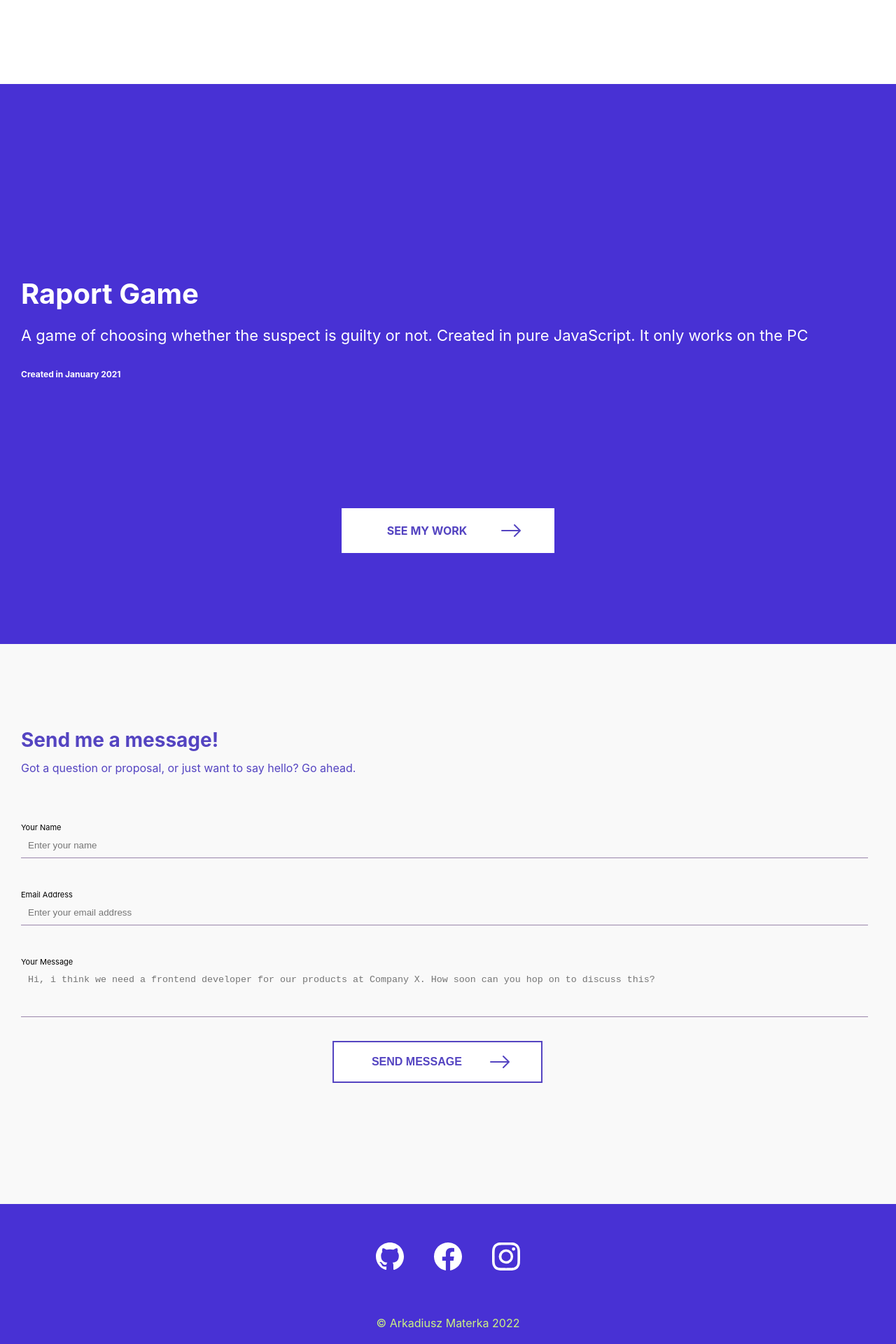
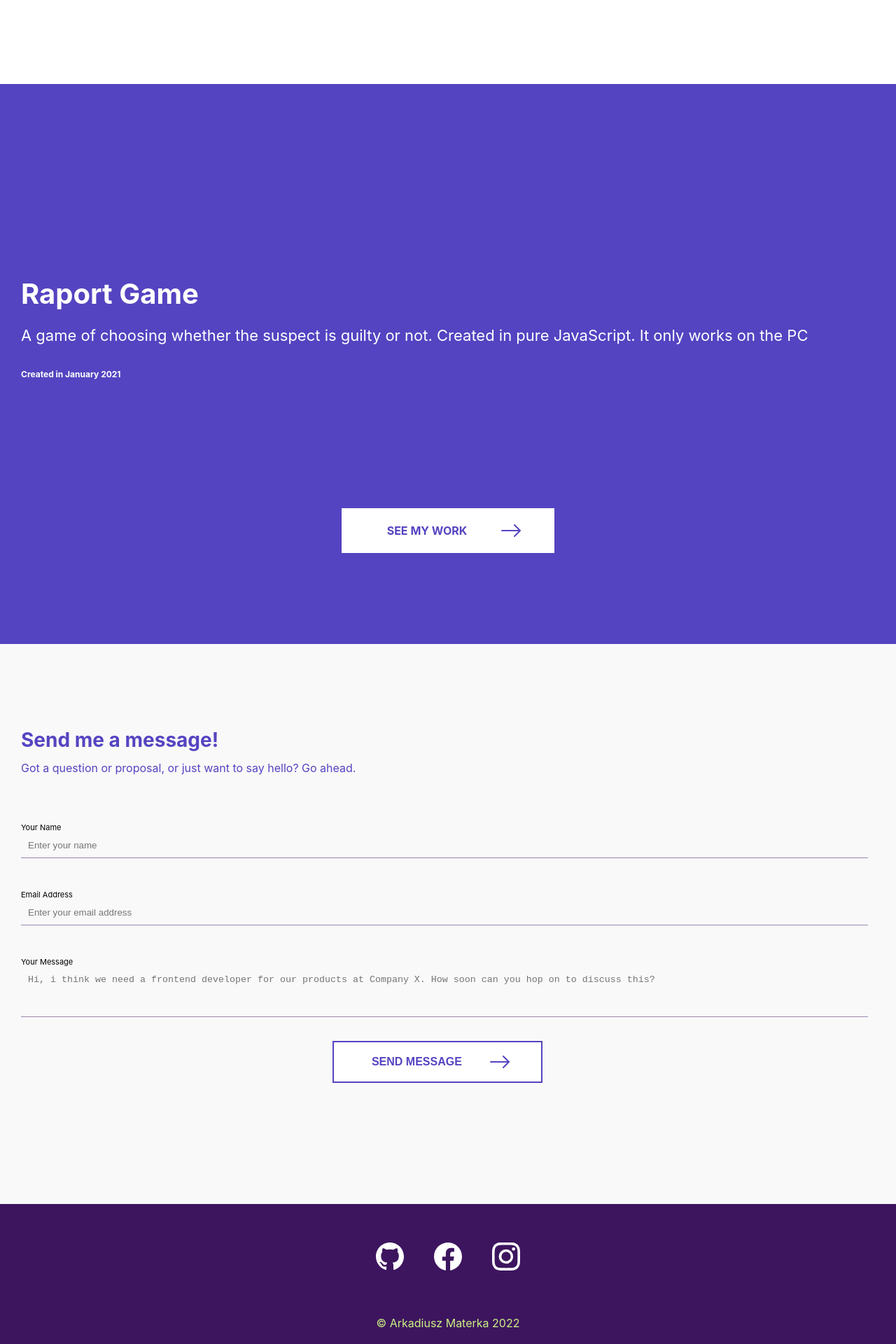
Before and after one commit to Materka11/myWeb, a React (Create React App) app: page / in a window 1280 px wide. Shown: the part 1580-3500 px from the top of the page at 70% size. Built offline with nearby package versions, Linux system fonts and the light colour scheme.

Commit message:
Fix problem with color

```diff
--- a/src/components/WorkContainer.tsx
+++ b/src/components/WorkContainer.tsx
@@ -49,15 +49,15 @@ function WorkContainer({
 	let styleButton;
 
 	if (backgroundColor === 'purple' && innerWidth < 1440) {
-		styleContainer = { backgroundColor: '#4831d4', color: '#ffffff' };
+		styleContainer = { backgroundColor: '#5444c1', color: '#ffffff' };
 	} else if (backgroundColor === 'white') {
-		styleContainer = { backgroundColor: '#ffffff', color: '#4831d4' };
+		styleContainer = { backgroundColor: '#ffffff', color: '#5444c1' };
 	}
 
 	if (backgroundColor === 'purple' && innerWidth < 1440) {
 		styleButton = { border: '2px solid #ffffff' };
 	} else if (backgroundColor === 'white') {
-		styleButton = { border: '2px solid #4831d4' };
+		styleButton = { border: '2px solid #5444c1' };
 	}
 
 	return (
--- a/src/styles/desktop/successForm.css
+++ b/src/styles/desktop/successForm.css
@@ -24,7 +24,7 @@
   transform: translate(-50%, 0);
   width: 300px;
   height: 60px;
-  background-color: #4831d4;
+  background-color: #3d155f;
   color: #ccf381;
   font-size: 1rem;
   font-weight: bold;
--- a/src/styles/mobile/footer.css
+++ b/src/styles/mobile/footer.css
@@ -1,6 +1,6 @@
 .footer {
   height: 200px;
-  background-color: #4831d4;
+  background-color: #3d155f;
   position: relative;
 }
 .footer .icons {
```
Also changed, not shown: src/img/Component 11 – 5.png, src/img/logoMenu.png.
